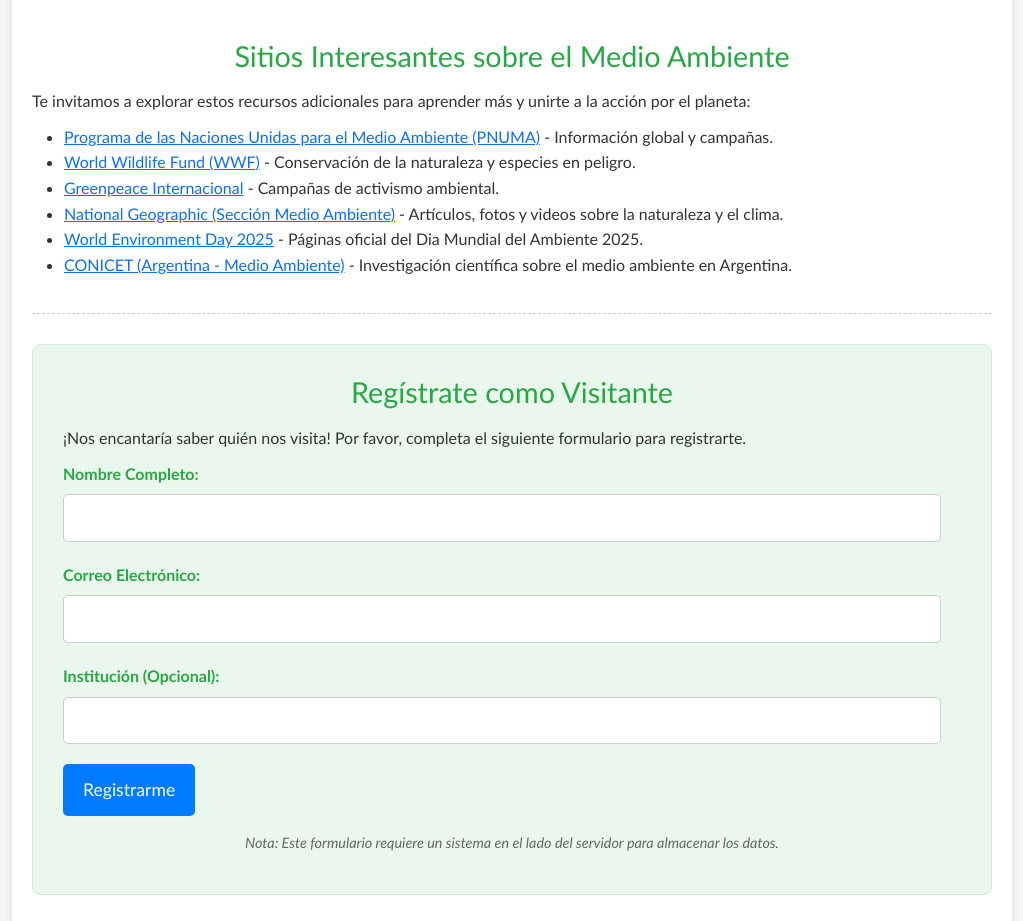
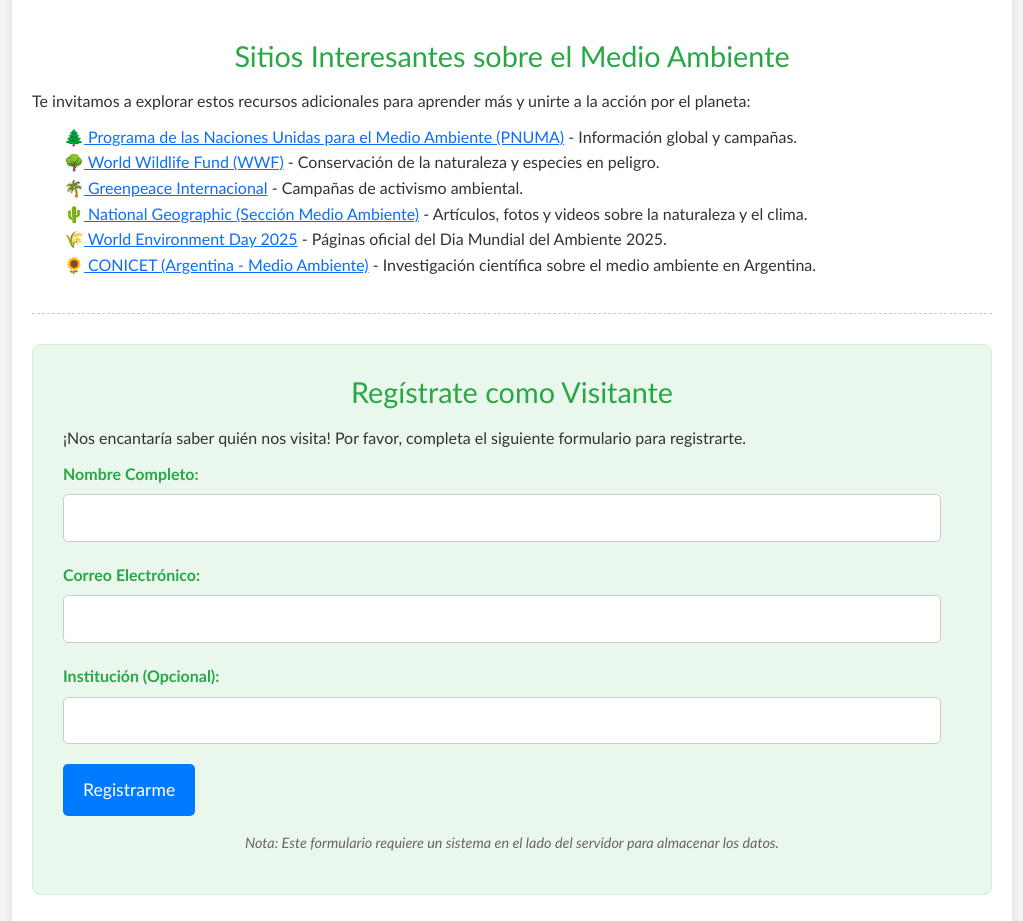
Before and after one commit to fealegre/Pagina-Ambiente, a plain HTML site: page index.html in a window 1280 px wide. Shown: the part 2500-3421 px from the top of the page, without its empty margins (128-1151 px from the left). Drawn offline with nearby package versions, Linux system fonts and the light colour scheme.

Commit message:
iconos de ambiente

```diff
--- a/index.html
+++ b/index.html
@@ -133,13 +133,13 @@
         <section id="sitios-interesantes" class="content-section">
             <h2>Sitios Interesantes sobre el Medio Ambiente</h2>
             <p>Te invitamos a explorar estos recursos adicionales para aprender más y unirte a la acción por el planeta:</p>
-            <ul>
-                <li><a href="https://www.unep.org/es" target="_blank">Programa de las Naciones Unidas para el Medio Ambiente (PNUMA)</a> - Información global y campañas.</li>
-                <li><a href="https://www.worldwildlife.org/" target="_blank">World Wildlife Fund (WWF)</a> - Conservación de la naturaleza y especies en peligro.</li>
-                <li><a href="https://www.greenpeace.org/international/es/" target="_blank">Greenpeace Internacional</a> - Campañas de activismo ambiental.</li>
-                <li><a href="https://www.nationalgeographic.es/medio-ambiente" target="_blank">National Geographic (Sección Medio Ambiente)</a> - Artículos, fotos y videos sobre la naturaleza y el clima.</li>
-                <li><a href="https://www.worldenvironmentday.global/" target="_blank">World Environment Day 2025</a> - Páginas oficial del Dia Mundial del Ambiente 2025.</li>
-                <li><a href="https://www.conicet.gov.ar/tematica/medio-ambiente/" target="_blank">CONICET (Argentina - Medio Ambiente)</a> - Investigación científica sobre el medio ambiente en Argentina.</li>
+            <ul style="list-style: none;">
+                <li>🌲<a href="https://www.unep.org/es" target="_blank"> Programa de las Naciones Unidas para el Medio Ambiente (PNUMA)</a> - Información global y campañas.</li>
+                <li>🌳<a href="https://www.worldwildlife.org/" target="_blank"> World Wildlife Fund (WWF)</a> - Conservación de la naturaleza y especies en peligro.</li>
+                <li>🌴<a href="https://www.greenpeace.org/international/es/" target="_blank"> Greenpeace Internacional</a> - Campañas de activismo ambiental.</li>
+                <li>🌵<a href="https://www.nationalgeographic.es/medio-ambiente" target="_blank"> National Geographic (Sección Medio Ambiente)</a> - Artículos, fotos y videos sobre la naturaleza y el clima.</li>
+                <li>🌾<a href="https://www.worldenvironmentday.global/" target="_blank"> World Environment Day 2025</a> - Páginas oficial del Dia Mundial del Ambiente 2025.</li>
+                <li>🌻<a href="https://www.conicet.gov.ar/tematica/medio-ambiente/" target="_blank"> CONICET (Argentina - Medio Ambiente)</a> - Investigación científica sobre el medio ambiente en Argentina.</li>
             </ul>
         </section>
 
```
